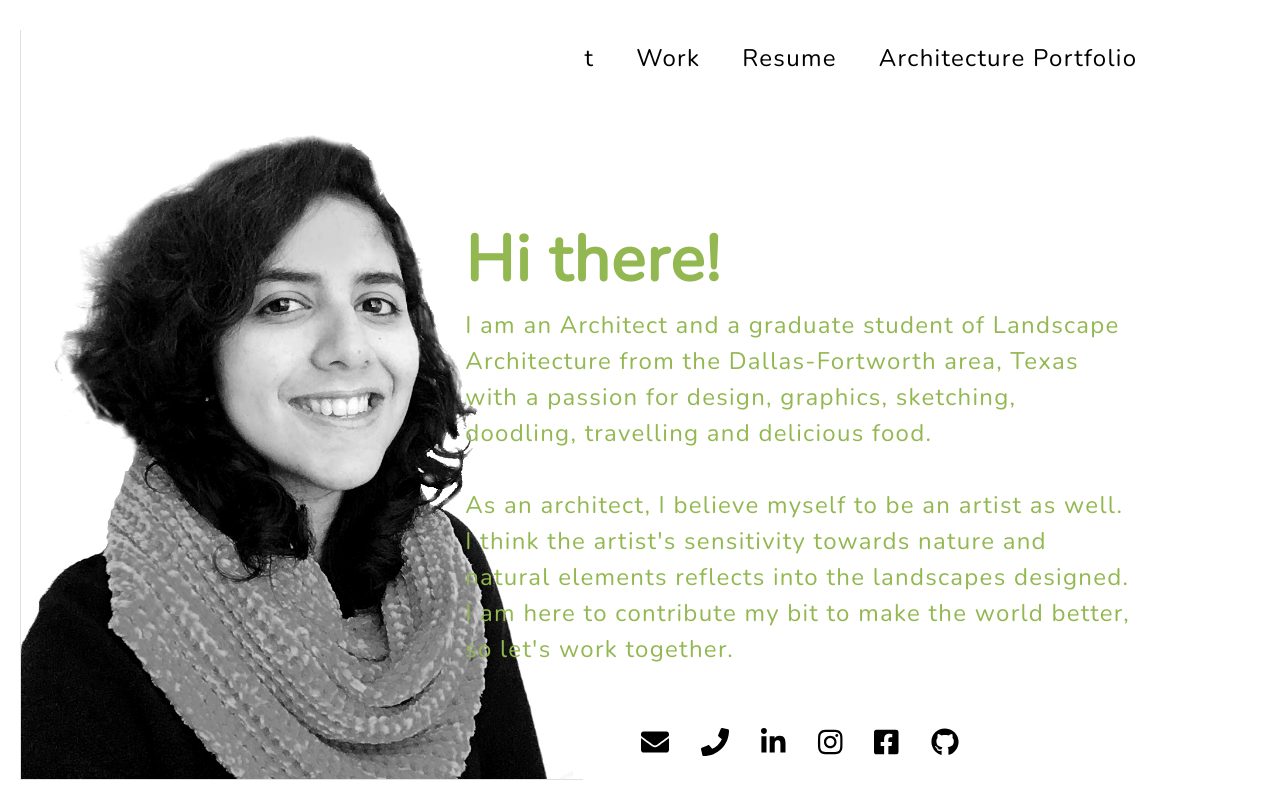
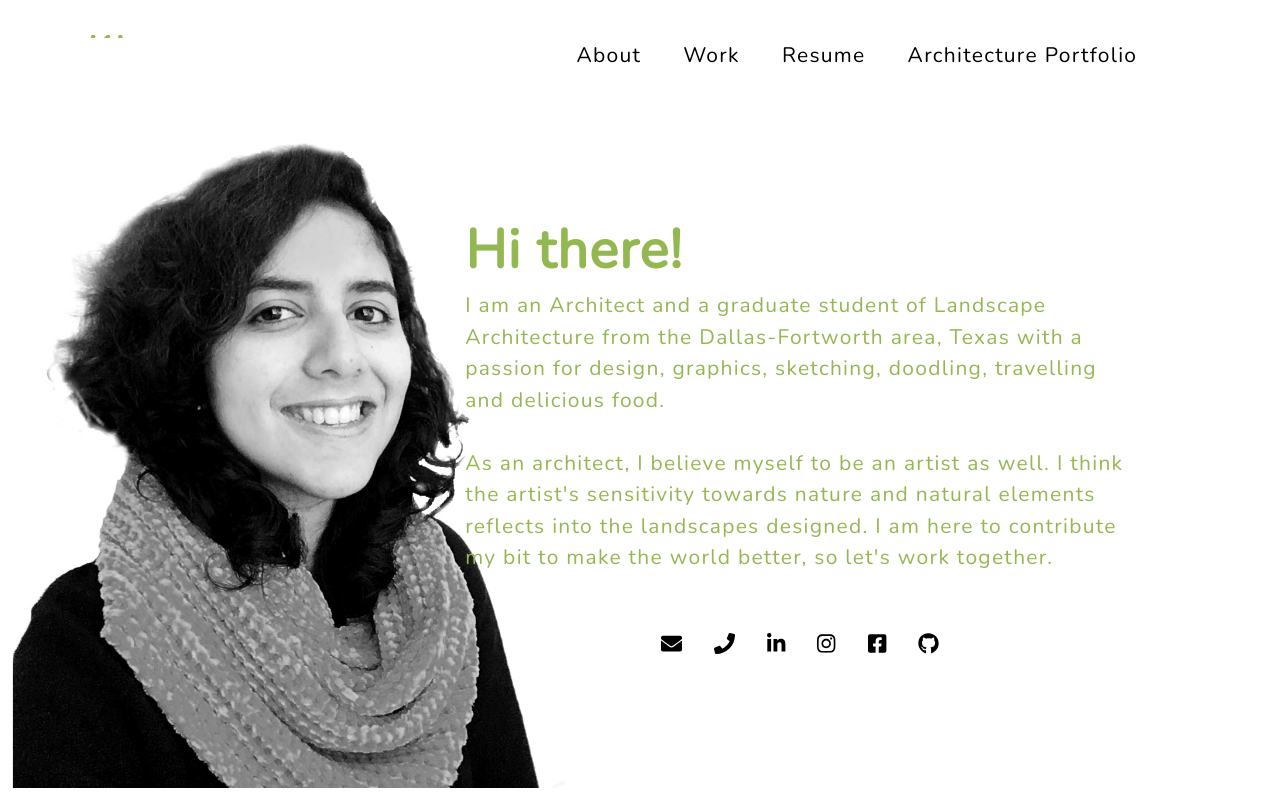
Before and after one commit to karishmajoshi4/karishmajoshi4.github.io, a React (Create React App) app: page /about in a window 1280 px wide. Built offline with nearby package versions, Linux system fonts and the light colour scheme.

Commit message:
general UI improvements

```diff
--- a/src/components/Home.jsx
+++ b/src/components/Home.jsx
@@ -18,7 +18,7 @@ class Home extends Component {
               <span>H</span><span className="small">ello!</span>
             </div>
             <div className="hello-ext-info">
-              <p>I am Karishma Joshi. Landscape Architect and a Design professional.</p>
+              <p>I am Karishma Joshi. I am an Architect and a Design professional.</p>
               <p>I am pursuing a masters in Landscape Architecture from Texas A&M University, College Station, Texas.</p>
             </div>
           </div>
--- a/src/components/Navbar.jsx
+++ b/src/components/Navbar.jsx
@@ -13,8 +13,8 @@ class Navbar extends Component {
         <div className="col-xs-12 col-sm-12 col-md-12 col-lg-9 navigation">
           <Link to="/about" className="navigation-link">About</Link>
           <Link to="/work" className="navigation-link">Work</Link>
-          <a href="http://karishma-joshi.com/resources/docs/KJ-Resume.pdf" target="_blank" className="navigation-link">Resume</a>
-          <a href="http://karishma-joshi.com/resources/docs/KJ-Portfolio.pdf" target="_blank" className="navigation-link">Architecture Portfolio</a>
+          <a href="https://drive.google.com/open?id=1_WRsssugWmUJcBgL199ntCI9yPOg4FLP" target="_blank" className="navigation-link">Resume</a>
+          <a href="https://drive.google.com/open?id=0BypWPAmJdsyuMlV3TUpiRFAyaS0ybW1wT1hXOEQ4X3BPNDZ3" target="_blank" className="navigation-link">Architecture Portfolio</a>
         </div>
         <div className="col-xs-12 col-sm-12 col-md-1">
         </div>
--- a/src/components/Work.jsx
+++ b/src/components/Work.jsx
@@ -92,12 +92,12 @@ class Work extends Component {
         </div>
 
         <div className={"row carousel-container " + (this.state.carouselOpen ? "" : "d-none")}>
-          <div className="col-xs-12 col-sm-12 col-md-12 col-lg-2"></div>
-          <div className="col-xs-12 col-sm-12 col-md-12 col-lg-8">
+          <div className="col-xs-12 col-sm-12 col-md-12 col-lg-3"></div>
+          <div className="col-xs-12 col-sm-12 col-md-12 col-lg-6">
             <span className="act-as-link" onClick={this.closeCarousel}>close</span>
             <PortfolioCarousel activeCarouselTab={this.state.activeCarouselTab} />
           </div>
-          <div className="col-xs-12 col-sm-12 col-md-12 col-lg-2"></div>
+          <div className="col-xs-12 col-sm-12 col-md-12 col-lg-3"></div>
         </div>
 
         <div className={"row text-center mt-2 mb-4 " + (this.state.carouselOpen ? "d-block" : "d-none")}>
--- a/src/styles/About.scss
+++ b/src/styles/About.scss
@@ -1,12 +1,10 @@
 .full-size-avatar {
   position: fixed;
-  bottom: 2.5%;
-  left: 1.6%;
+  bottom: 1.5%;
+  left: 1%;
 
   img {
     height: 750px;
-    border-left: 1px solid #dee2e6;
-    border-bottom: 1px solid #dee2e6;
   }
 }
 .about-me {
@@ -18,14 +16,14 @@
 
 .about-me h1 {
   font-weight: bold;
-  font-size: 64px;
+  font-size: 54px;
 }
 .about-me span {
-  font-size: 24px;
+  font-size: 21px;
 }
 .find-me-on {
   text-align: center;
-  font-size: 28px;
+  font-size: 21px;
 }
 .social-media-icon {
   padding: 0px 16px;
--- a/src/styles/Home.scss
+++ b/src/styles/Home.scss
@@ -1,17 +1,16 @@
 .bg-building {
   height: 100vh;
-  background-position: center;
+  background-position: bottom;
   background-repeat: no-repeat;
   background-size: cover;
-  z-index: -2;
 }
 .hello {
   letter-spacing: normal;
   color: #93B851;
-  font-size: 220px;
+  font-size: 180px;
 
   .small {
-    font-size: 80px;
+    font-size: 70px;
     margin-left: -12px;
   }
 }
@@ -19,7 +18,7 @@
   margin-left: 2%;
   margin-right: 24%;
   margin-top: -4%;
-  font-size: 26px;
+  font-size: 22px;
 
   p {
     margin: 0px;
--- a/src/styles/Navbar.scss
+++ b/src/styles/Navbar.scss
@@ -1,6 +1,6 @@
 .page-title {
   font-weight: bold;
-  font-size: 42px;
+  font-size: 36px;
   color: #93B851;
   text-decoration: none;
 }
@@ -14,7 +14,7 @@
   text-align: right;
 }
 .navigation-link {
-  font-size: 24px;
+  font-size: 21px;
   color: #000000;
   display: inline-block;
   text-decoration: none;
--- a/src/styles/Work.scss
+++ b/src/styles/Work.scss
@@ -1,8 +1,12 @@
 .images-container {
+  margin-top: 1%;
+
   .overlay {
-    height: 760px;
+    height: 660px;
     border-radius: 5px;
     cursor: pointer;
+    border-radius: 1px solid rgba(0, 0, 0, 0.05);
+    background-color: rgba(0, 0, 0, 0.05);
 
     .overlay-title {
       position: absolute;
```
